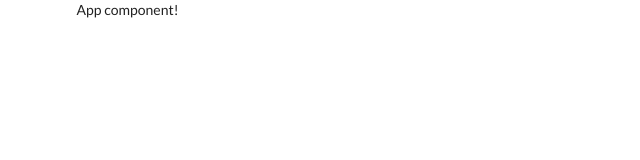
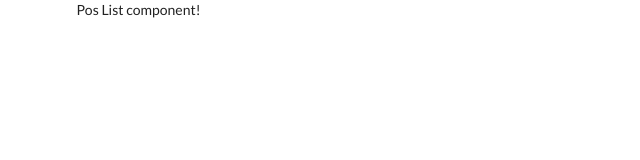
Before and after one commit to EnzoEsper/red2, a React (Create React App) app: page / in a window 1280 px wide. Shown: the top 160 px of the page, without its empty margins (0-640 px from the left). Built offline with nearby package versions, Linux system fonts and the light colour scheme.

Commit message:
some more low setup for the app

```diff
--- a/src/components/App.js
+++ b/src/components/App.js
@@ -1,7 +1,12 @@
 import React from "react";
+import PostList from "./PostList";
 
 const App = props => {
-  return <div className="ui container">App component!</div>;
+  return (
+    <div className="ui container">
+      <PostList />
+    </div>
+  );
 };
 
 export default App;
--- /dev/null
+++ b/src/components/PostList.js
@@ -0,0 +1,9 @@
+import React from "react";
+
+class PostList extends React.Component {
+  render() {
+    return <div>Pos List component!</div>;
+  }
+}
+
+export default PostList;
```
